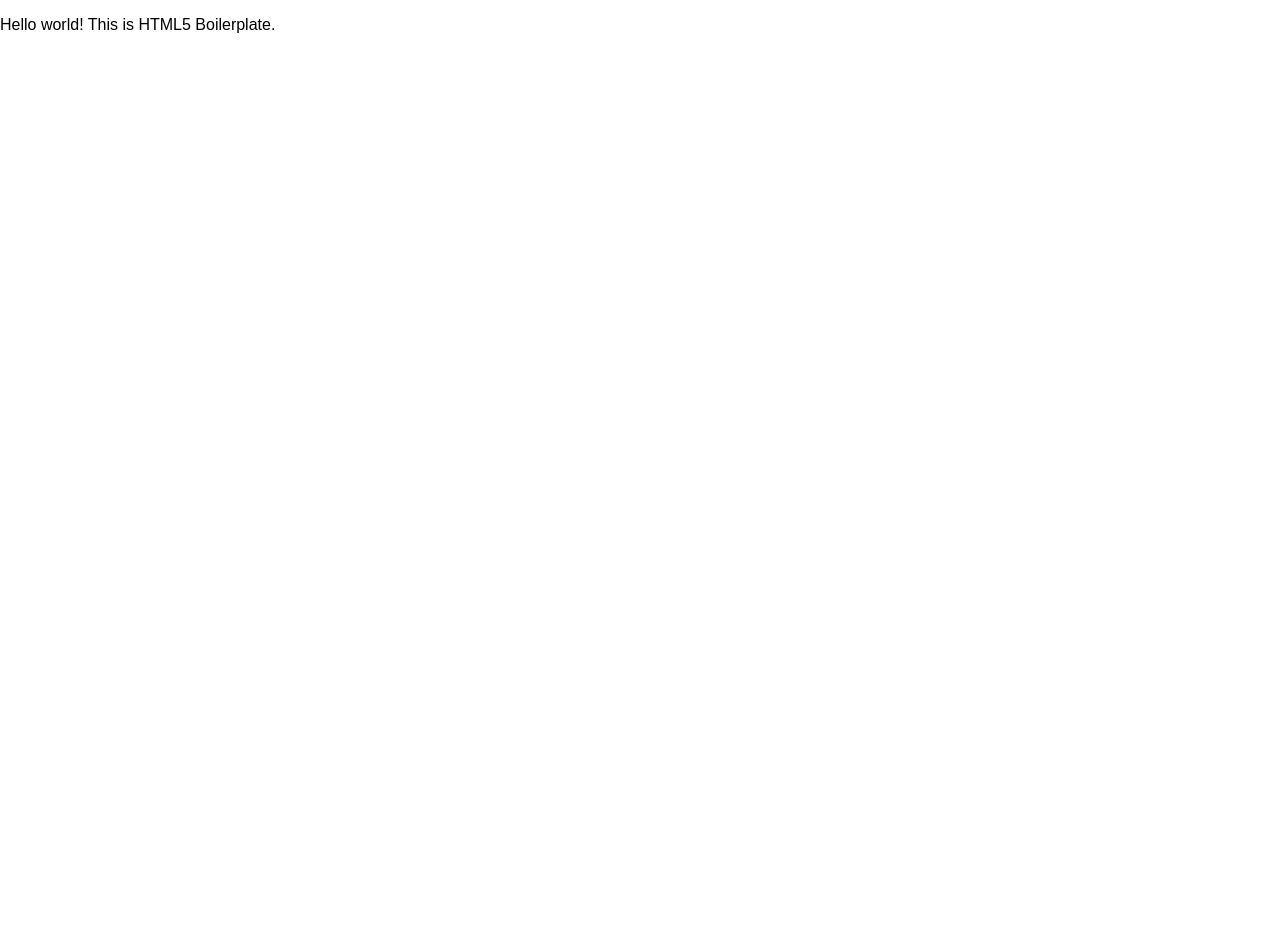
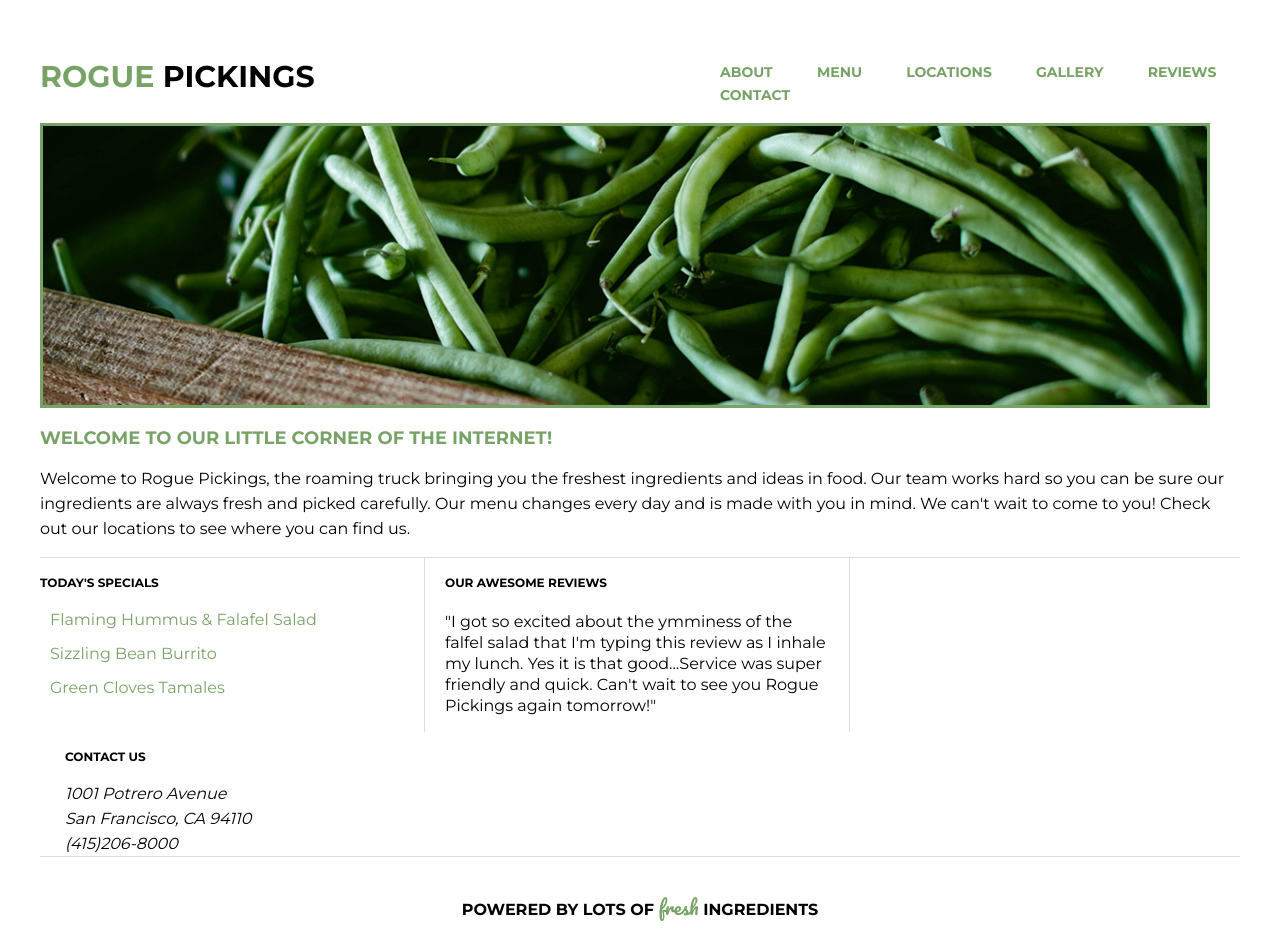
Before and after one commit to TerriesDesk/rogue-pickings-3, a plain HTML site: page index.html in a window 1280 px wide. Before the commit the page ends 800 px from the top, so only its background shows below. Drawn offline with Linux system fonts and the light colour scheme.

Commit message:
Quick code up of simple website

```diff
--- a/css/style.css
+++ b/css/style.css
@@ -0,0 +1,144 @@
+/************* BASE STYLES *****************/
+
+body {
+  margin: 45px 20px 30px 20px;
+  font-family: 'Montserrat', sans-serif;
+  padding-left: 20px;
+  padding-right: 20px;
+  box-sizing: border-box;
+}
+
+/************* GRID STYLES****************/
+.full-width {
+  width: 100%;
+  margin: 0 auto;
+  clear: both;
+}
+
+.half-width{
+  width: 50%;
+  float: left;
+}
+.third-width {
+  width:32%;
+  float:left;
+}
+
+/************* HEADER SECTION *****************/
+header h1 {
+  font-weight:bold;
+  text-transform: uppercase;
+  font-size:30px;
+  line-height: 23px;
+  color:#000;
+  }
+
+header h1 span {
+  color:#77a466;
+}
+
+header nav {
+  float: right;
+}
+
+header nav ul li {
+  display: inline-block;
+}
+
+header nav ul li a {
+  color: #77a466;
+  font-size: 14px;
+  font-weight: bold;
+  line-height: 23px;
+  text-decoration: none;
+  text-transform: uppercase;
+  padding-left: 40px;
+}
+/************* HEADLINE SECTION *****************/
+
+#headline {
+  text-align: left;
+}
+
+#hero-img img {
+  border: 3px solid #77a466;
+  width: 97%;
+}
+
+#headline h2 {
+  font-weight: bold;
+  font-size: 18px;
+  line-height: 23px;
+  text-transform: uppercase;
+  color: #77a466;
+}
+
+#headline p {
+  font-size: 16px;
+  line-height: 25px;
+  color: #000000;
+}
+
+/************* MAIN STYLES **************/
+
+#main {
+  border-top:1px solid #dedbdc;
+}
+
+#main h3 {
+  color: #000000;
+  font-size: 12px;
+  font-weight: bold;
+  line-height: 25px;
+  text-align: left;
+  text-transform: uppercase;
+}
+
+#main p {
+  color: #000000;
+  font-size: 16px;
+  text-align: left;
+}
+
+/************ INFO SECTIONS ************/
+#menu p {
+  color: #77a466;
+  line-height: 18px;
+  margin-left: 10px;
+}
+
+#reviews {
+  border-left: 1px solid #dedbdc;
+  border-right: 1px solid #dedbdc;
+  line-height: 21px;
+  padding: 0 20px 0 20px;
+}
+
+#contact {
+  line-height: 25px;
+  margin-left: 25px;
+}
+
+/***************FOOTER STYLES **********/
+
+footer {
+  border-top: 1px solid #dedbdc;
+  padding-top: 25px;
+}
+
+footer h2 {
+  color: #000000;
+  font-size: 16px;
+  font-weight: bold;
+  line-height: 23px;
+  text-align: center;
+  text-transform: uppercase;
+}
+
+footer span {
+  color: #77a466;
+  font-family: 'Pacifico', cursive;
+  font-size: 19px;
+  font-weight: normal;
+  text-transform: lowercase;
+}
--- a/index.html
+++ b/index.html
@@ -7,16 +7,72 @@
   <meta name="description" content="">
   <meta name="viewport" content="width=device-width, initial-scale=1">
 
+  <link href="https://fonts.googleapis.com/css?family=Montserrat:400,700|Pacifico&display=swap" rel="stylesheet">
 
   <link rel="stylesheet" href="css/normalize.css">
   <link rel="stylesheet" href="css/style.css">
+
 
 </head>
 
 <body>
 
-  <p>Hello world! This is HTML5 Boilerplate.</p>
+<header class="full-width">
+  <div class="half-width">
+    <h1><span>Rogue</span> Pickings</h1>
+  </div>
+  <div class="half-width">
+    <nav>
+      <ul>
+        <li><a href="#">About</a></li>
+        <li><a href="#">Menu</a></li>
+        <li><a href="#">Locations</a></li>
+        <li><a href="#">Gallery</a></li>
+        <li><a href="#">Reviews</a></li>
+        <li><a href="#">Contact</a></li>
+      </ul>
+    </nav>
+  </header>
 
+<section id="headline">
+  <div class="full-width">
+    <div id="hero-img">
+      <img src="img/hero-image.png" alt="Photo of fresh-picked green beans">
+    </div>
+
+    <h2>Welcome To Our Little Corner Of The Internet!</h2>
+    <p>Welcome to Rogue Pickings, the roaming truck bringing you the freshest ingredients and ideas in food.  Our team works hard so you can be sure our ingredients are always fresh and picked carefully. Our menu changes every day and is made with you in mind.  We can't wait to come to you!  Check out our locations to see where you can find us.</p>
+  </div>
+</section>
+
+<section id="main">
+  <div class="full-width">
+    <div class="third-width" id="menu">
+      <h3>Today's Specials</h3>
+      <p>Flaming Hummus & Falafel Salad</p>
+      <p>Sizzling Bean Burrito</p>
+      <p>Green Cloves Tamales</p>
+    </div>
+
+    <div class="third-width" id="reviews">
+      <h3>Our Awesome Reviews</h3>
+      <p>"I got so excited about the ymminess of the falfel salad that I'm typing this review as I inhale my lunch.  Yes it is that good...Service was super friendly and quick.  Can't wait to see you Rogue Pickings again tomorrow!"</p>
+    </div>
+
+    <div class="third-width" id="contact">
+      <h3>Contact Us</h3>
+      <address>
+        1001 Potrero Avenue<br>
+        San Francisco, CA 94110<br>
+        (415)206-8000
+      </address>
+    </div>
+  </div>
+</section>
+
+<footer class="full-width">
+  <h2>Powered by lots of <span>fresh</span> ingredients</h2>
+</footer>
 
 </body>
 
```
